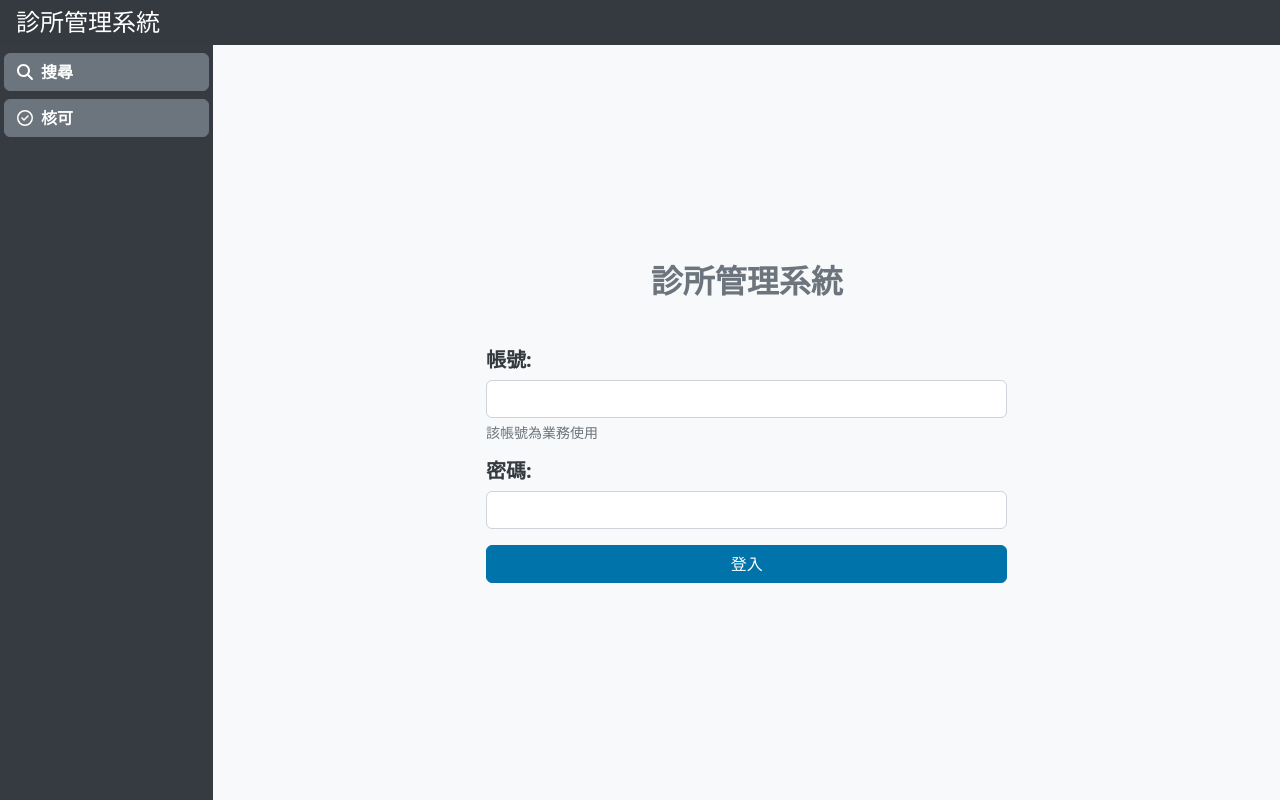
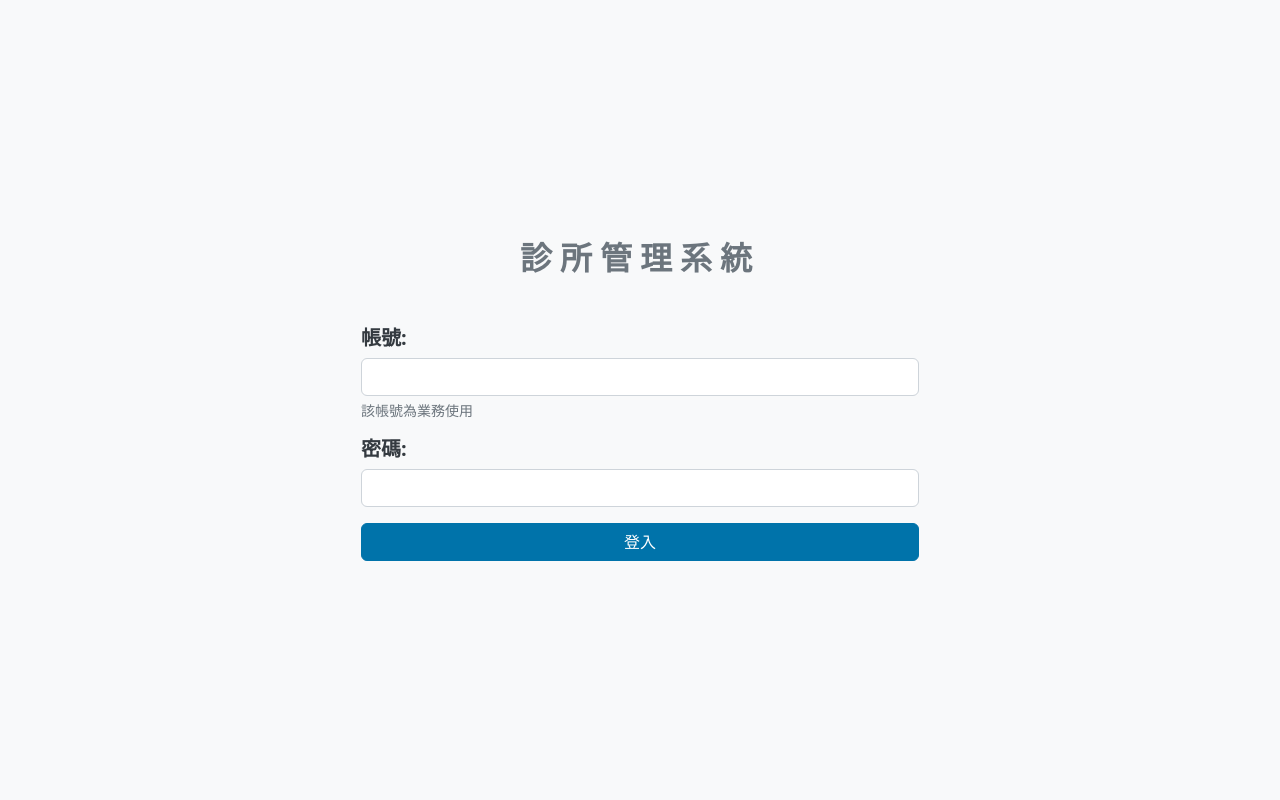
Before and after one commit to ice459pp/icare_crm, a React (Create React App) app: page /login in a window 1280 px wide. Built offline with nearby package versions, Linux system fonts and the light colour scheme.

Commit message:
login finished

```diff
--- a/src/App.js
+++ b/src/App.js
@@ -10,6 +10,7 @@ import { FontAwesomeIcon } from "@fortawesome/react-fontawesome";
 import UserLogin from "./pages/login";
 import "./scss/App.scss";
 import { useSelector } from "react-redux";
+// import { is } from "immer/dist/internal";
 const NavbarWidth = {
   left: `0`,
   // overflow: "unset"
@@ -28,11 +29,10 @@ function App() {
   useEffect(() => {
     setIsLogin(isLogin_store);
   }, [isLogin_store]);
-  console.log(isLogin, "islogin");
-  // let useHistory()
   const goPath = useHistory(); //設常數接收useHistory()回傳的物件
 
-  let headNavbarRef = useRef();
+  let headNavbarRef = useRef() || "";
+  console.log(headNavbarRef, "headNavbarRef");
   const style = {
     height: `${height}px`,
     position: `relative`,
@@ -56,18 +56,11 @@ function App() {
       window.removeEventListener("resize", handleResize);
     };
   }, []);
-  // if (!isLogin) {
-  //   return (
-  //     <Route
-  //       exact
-  //       path="/login"
-  //       onEnter={() => window.scrollTo(0, 0)}
-  //       component={UserLogin}
-  //     ></Route>
-  //   );
-  // }
   return (
     <Fragment>
+      {!isLogin ? (
+        <div ref={headNavbarRef}></div>
+      ) : (
         <div
           ref={headNavbarRef}
           className="bg-dark text-white py-2 px-3 d-flex justify-content-between align-items-center"
@@ -86,7 +79,21 @@ function App() {
             </div>
           )}
         </div>
+      )}
 
+      {!isLogin && (
+        <div className="w-100 d-flex " style={style}>
+          <div className="bg-light h-100 w-100 flex-wrap  RouterWidth">
+            <Route
+              exact
+              path="/login"
+              onEnter={() => window.scrollTo(0, 0)}
+              component={UserLogin}
+            ></Route>
+          </div>
+        </div>
+      )}
+      {isLogin && (
         <div className="w-100 d-flex " style={style}>
           {menuIsShow && (
             <div className="navbar-background" onClick={menuHandler}></div>
@@ -96,15 +103,8 @@ function App() {
             <Navbar showMenu={(e) => menuHandler()}></Navbar>
           </div>
 
-
           <div className="bg-light h-100 w-100 flex-wrap  RouterWidth">
             <Switch>
-            <Route
-              exact
-              path="/login"
-              onEnter={() => window.scrollTo(0, 0)}
-              component={UserLogin}
-            ></Route>
               <Route
                 exact
                 path="/"
@@ -129,6 +129,7 @@ function App() {
             </Switch>
           </div>
         </div>
+      )}
     </Fragment>
   );
 }
--- a/src/pages/login.js
+++ b/src/pages/login.js
@@ -3,7 +3,10 @@ import { useSelector, useDispatch } from "react-redux";
 import { Route, useHistory } from "react-router-dom";
 import { apiLogin } from "../api/api-login";
 import { appAction } from "../store/app-slice";
-
+import "../scss/login.scss"
+const style={
+  "letterSpacing":"0.5rem"
+}
 const UserLogin = () => {
   let dispatch = useDispatch()
   let appSlice = useSelector(state => state.appSlice)
@@ -40,9 +43,11 @@ const UserLogin = () => {
 
   // const [email, setEmail] = useState("");
   return (
-    <div className="container h-100 d-flex justify-content-center align-items-center">
-      <form className="w-50" onSubmit={submitHandler}>
-        <div className="text-center fw-bolder text-secondary h2 mb-5">診所管理系統</div>
+    <div className="container h-100 d-flex justify-content-center align-items-center login">
+      <form className="from" onSubmit={submitHandler}>
+        <div className="text-center fw-bolder text-secondary h2 mb-5"
+        style={style}
+        >診所管理系統</div>
         <div className="mb-3">
           <label className="form-label text-dark fw-bold h5">帳號:</label>
           <input
--- /dev/null
+++ b/src/scss/login.scss
@@ -0,0 +1,13 @@
+.login {
+    padding: 0;
+  .from {
+    width: 50%;
+    @media (max-width: 996px) {
+      width: 75%;
+    }
+    @media (max-width: 576px) {
+        width: 100%;
+        margin: 0 1rem;
+      }
+  }
+}
```
Lines whose indentation alone changed are shown as unchanged.
